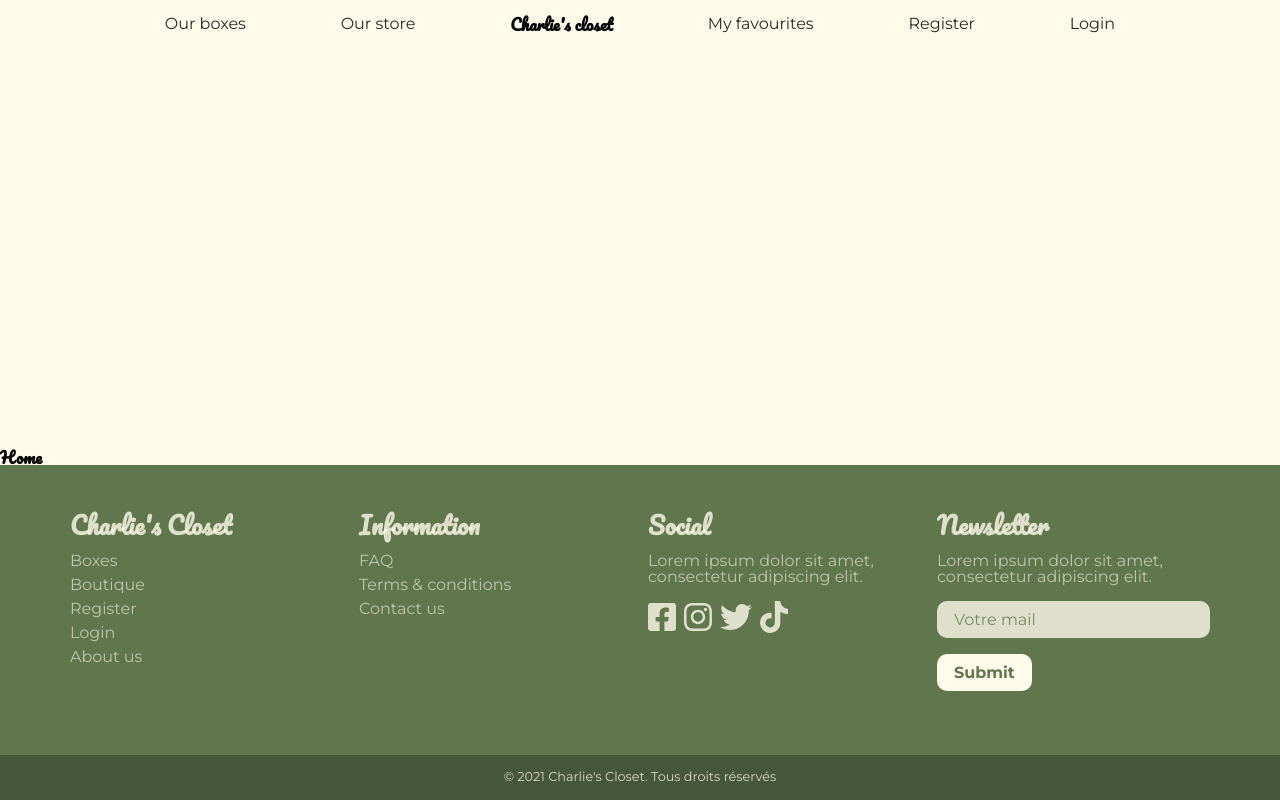
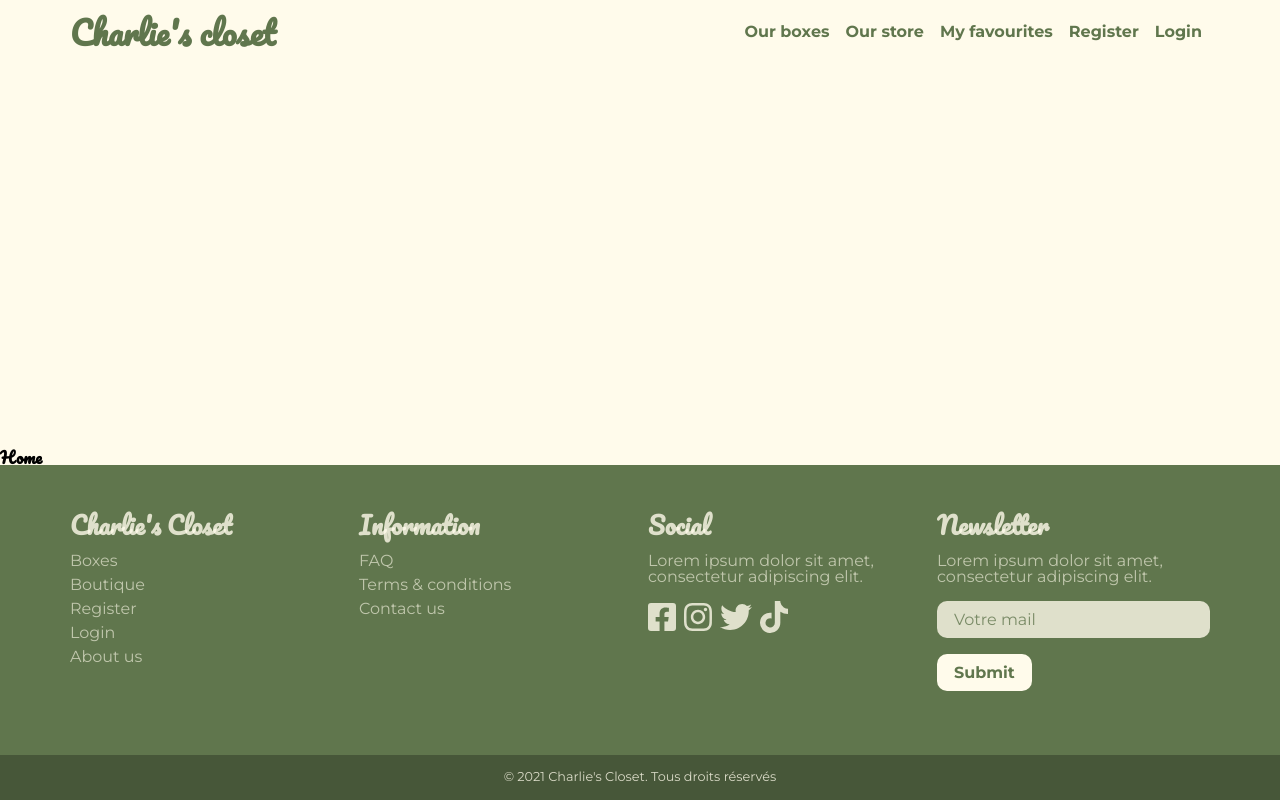
Before and after one commit to Lambtsa/charlies-closet-client, a React (Create React App) app: page / in a window 1280 px wide. Built offline with nearby package versions, Linux system fonts and the light colour scheme.

Commit message:
homepage

```diff
--- a/src/App.tsx
+++ b/src/App.tsx
@@ -14,6 +14,8 @@ import AboutUs from './views/AboutUs';
 import FAQ from './views/FAQ';
 import Terms from './views/Terms';
 import ContactUs from './views/ContactUs';
+import Privacy from './views/Privacy';
+import ItemDetails from './views/ItemDetails';
 
 const App = () => (
   <>
@@ -22,12 +24,14 @@ const App = () => (
         <Route exact path="/" component={Home} />
         <Route exact path="/boxes" component={Boxes} />
         <Route exact path="/boutique" component={Boutique} />
+        <Route exact path="/boutique/:id" component={ItemDetails} />
         <Route exact path="/register" component={Register} />
         <Route exact path="/login" component={Login} />
         <Route exact path="/about-us" component={AboutUs} />
         <Route exact path="/faq" component={FAQ} />
         <Route exact path="/terms" component={Terms} />
         <Route exact path="/contact-us" component={ContactUs} />
+        <Route exact path="/privacy" component={Privacy} />
       </Switch>
     </BrowserRouter>
   </>
--- a/src/components/Header.tsx
+++ b/src/components/Header.tsx
@@ -6,19 +6,21 @@ interface HeaderProps {
 }
 
 const Header = (props: HeaderProps) => {
-  console.log(props);
+  const { type } = props;
 
   return (
     <>
       <header className="header">
-        <nav className="header__container">
-          <Link to="/">Our boxes</Link>
-          <Link to="/">Our store</Link>
-          <h2>Charlie's closet</h2>
-          <Link to="/">My favourites</Link>
-          <Link to="/">Register</Link>
-          <Link to="/">Login</Link>
-        </nav>
+        <div className={`header__container ${type}`}>
+          <h2 className="header__logo">Charlie's closet</h2>
+          <div className="header__links">
+            <Link className="header__link" to="/">Our boxes</Link>
+            <Link className="header__link" to="/">Our store</Link>
+            <Link className="header__link" to="/">My favourites</Link>
+            <Link className="header__link" to="/">Register</Link>
+            <Link className="header__link" to="/">Login</Link>
+          </div>
+        </div>
       </header>
     </>
   );
--- a/src/styles/small.scss
+++ b/src/styles/small.scss
@@ -123,12 +123,28 @@ button {
   background-color: transparent;
   padding: 1rem;
 }
+.header__logo {
+  font-size: 2rem;
+}
 .header__container {
   max-width: 1140px;
   margin: 0 auto;
   display: flex;
-  justify-content: space-evenly;
+  justify-content: space-between;
   align-items: center;
+  &.light .header__logo, &.light .header__link {
+    color: $white;
+  }
+  &.dark .header__logo, &.dark .header__link {
+    color: $primary-color;
+  }
+}
+.header__link {
+  margin: 0 .5rem;
+  font-weight: 700;
+  &:hover {
+    text-decoration: underline;
+  }
 }
 
 /*
--- /dev/null
+++ b/src/views/ItemDetails.tsx
@@ -0,0 +1,9 @@
+import React from 'react';
+
+const ItemDetails = () => (
+  <>
+    <h2>Item details</h2>
+  </>
+);
+
+export default ItemDetails;
--- /dev/null
+++ b/src/views/Privacy.tsx
@@ -0,0 +1,9 @@
+import React from 'react';
+
+const Privacy = () => (
+  <>
+    <h2>Privacy</h2>
+  </>
+);
+
+export default Privacy;
```
